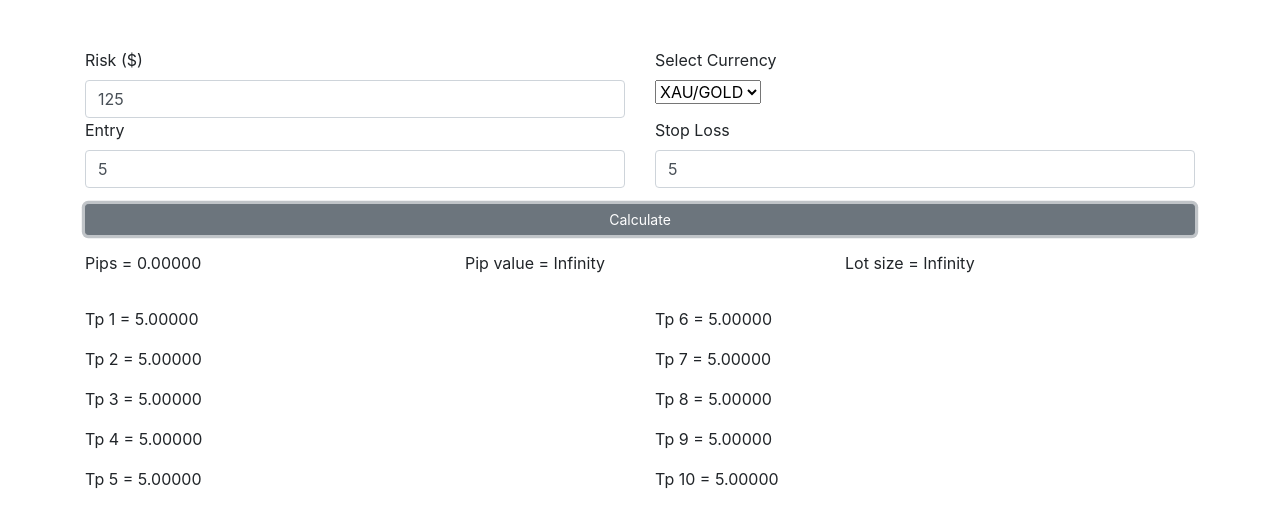
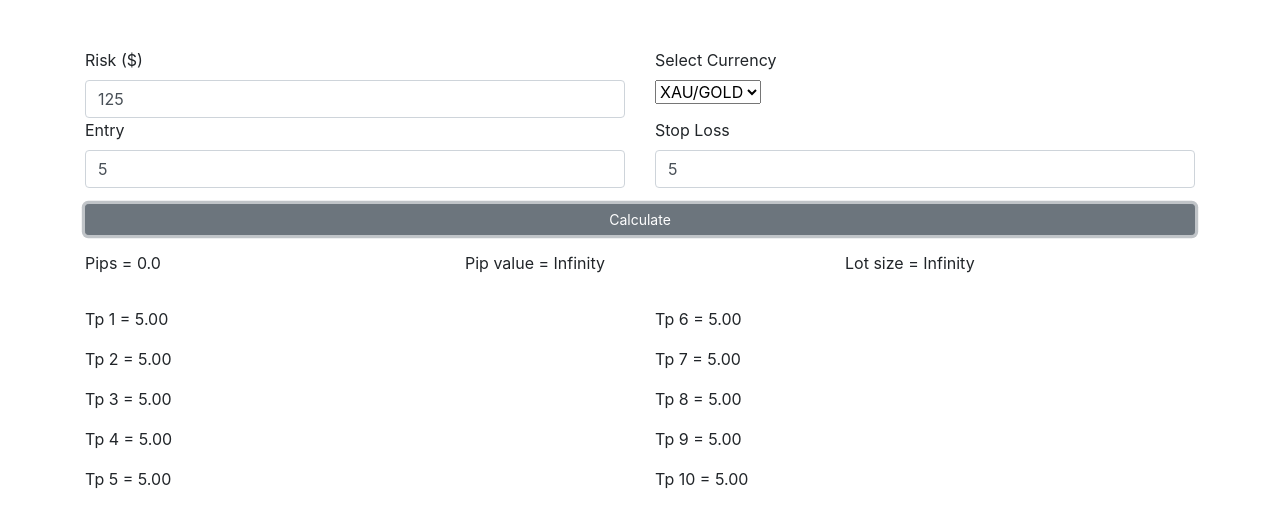
Before and after one commit to mshtusar/RiskManagement, a plain HTML site: page index.html in a window 1280 px wide. Both pictures are taken after typing "5", "5" into the empty fields and a click on the button "Calculate". Drawn offline with nearby package versions, Linux system fonts and the light colour scheme.

Commit message:
Add files via upload

```diff
--- a/index.html
+++ b/index.html
@@ -117,6 +117,7 @@ var showtp10 = document.getElementById("tp-value-10");
 calculatebtn.onclick = function calculate() {
 	var selectedValue = document.getElementById("list").value;
 	var pips, pipvalue, lot;
+	var digitss;
     // alert(entry.value + "+" + stoploss.value);
 	var distance = (entry.value - stoploss.value);
 	var priceadd1=distance*1*100000;
@@ -143,66 +144,74 @@ calculatebtn.onclick = function calculate() {
 
 	if(selectedValue=="gold")
 	{
+		digitss = 2;
 		pips = Math.abs(((entry.value - stoploss.value) * 10 )) ;
-		pipvalue = risk.value / pips;
-		lot = pipvalue / 10;
-	}
-	else if(selectedValue=="usd")
-	{
-		pips = Math.abs(((entry.value - stoploss.value) * 10000 )) ;
 		pipvalue = risk.value / pips;
 		lot = pipvalue / 10;
 	}
 	else if(selectedValue=="jpy")
 	{
+		digitss = 3;
 		pips = Math.abs(((entry.value - stoploss.value) * 100 )) ;
 		pipvalue = risk.value / pips;
 		lot = pipvalue / 9;
 	}
+	else if(selectedValue=="usd")
+	{
+		digitss = 5;
+		pips = Math.abs(((entry.value - stoploss.value) * 10000 )) ;
+		pipvalue = risk.value / pips;
+		lot = pipvalue / 10;
+	}
 	else if(selectedValue=="aud")
 	{
+		digitss = 5;
 		pips = Math.abs(((entry.value - stoploss.value) * 10000 )) ;
 		pipvalue = risk.value / pips;
 		lot = pipvalue / 7.25;
 	}
 	else if(selectedValue=="nzd")
 	{
+		digitss = 5;
 		pips = Math.abs(((entry.value - stoploss.value) * 10000 )) ;
 		pipvalue = risk.value / pips;
 		lot = pipvalue / 7;
 	}
 	else if(selectedValue=="gbp")
 	{
+		digitss = 5;
 		pips = Math.abs(((entry.value - stoploss.value) * 10000 )) ;
 		pipvalue = risk.value / pips;
 		lot = pipvalue / 13.5;
 	}
 	else if(selectedValue=="cad")
 	{
+		digitss = 5;
 		pips = Math.abs(((entry.value - stoploss.value) * 10000 )) ;
 		pipvalue = risk.value / pips;
 		lot = pipvalue / 7.9;
 	}
 	else if(selectedValue=="chf")
 	{
+		digitss = 5;
 		pips = Math.abs(((entry.value - stoploss.value) * 10000 )) ;
 		pipvalue = risk.value / pips;
 		lot = pipvalue / 10.7;
 	}
 
-    showpips.innerHTML=parseFloat(pips).toFixed(5);
+    showpips.innerHTML=parseFloat(pips).toFixed(1);
     showpipvalue.innerHTML=parseFloat(pipvalue).toFixed(2);
     showlotvalue.innerHTML=parseFloat(lot).toFixed(2);
-    showtp1.innerHTML=parseFloat(tp1).toFixed(5);
-    showtp2.innerHTML=parseFloat(tp2).toFixed(5);
-    showtp3.innerHTML=parseFloat(tp3).toFixed(5);
-    showtp4.innerHTML=parseFloat(tp4).toFixed(5);
-    showtp5.innerHTML=parseFloat(tp5).toFixed(5);
-    showtp6.innerHTML=parseFloat(tp6).toFixed(5);
-    showtp7.innerHTML=parseFloat(tp7).toFixed(5);
-    showtp8.innerHTML=parseFloat(tp8).toFixed(5);
-    showtp9.innerHTML=parseFloat(tp9).toFixed(5);
-    showtp10.innerHTML=parseFloat(tp10).toFixed(5);
+    showtp1.innerHTML=parseFloat(tp1).toFixed(digitss);
+    showtp2.innerHTML=parseFloat(tp2).toFixed(digitss);
+    showtp3.innerHTML=parseFloat(tp3).toFixed(digitss);
+    showtp4.innerHTML=parseFloat(tp4).toFixed(digitss);
+    showtp5.innerHTML=parseFloat(tp5).toFixed(digitss);
+    showtp6.innerHTML=parseFloat(tp6).toFixed(digitss);
+    showtp7.innerHTML=parseFloat(tp7).toFixed(digitss);
+    showtp8.innerHTML=parseFloat(tp8).toFixed(digitss);
+    showtp9.innerHTML=parseFloat(tp9).toFixed(digitss);
+    showtp10.innerHTML=parseFloat(tp10).toFixed(digitss);
 
 
 }
```
